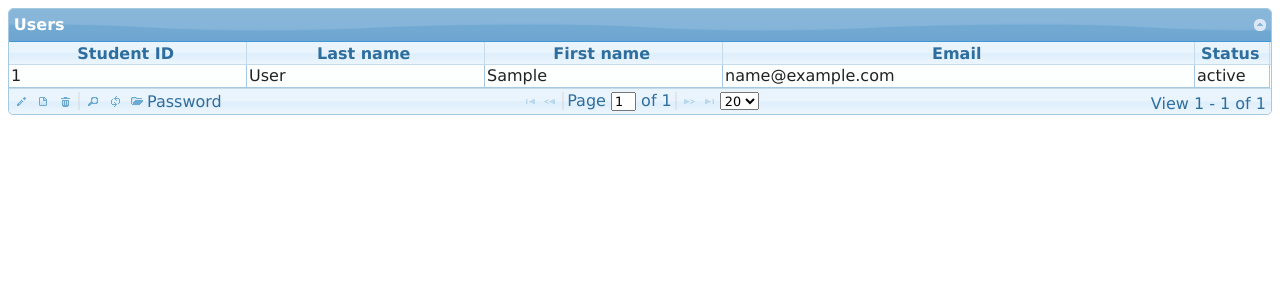
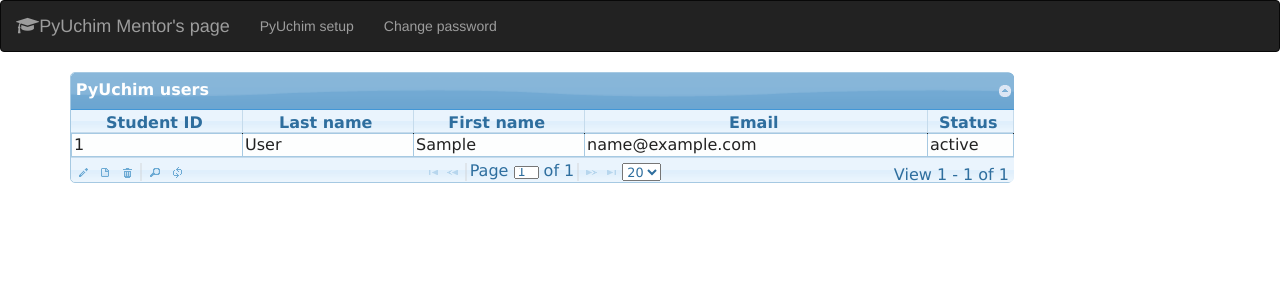
Before and after one commit to milanpopovic/PyUchim, a PHP site: page /mentor/StudentView.php in a window 1280 px wide. Shown: the top 300 px of the page. Run offline with PHP 8.4, Linux system fonts and the light colour scheme; the visitor is signed in with stand-in values (Sample User, id 1); tables that the repository leaves empty or names only in its code hold one stand-in row (values such as "Sample post"); a stand-in replaces the project's code that opens the database connection; lists and menus that the app fills with data are empty; some libraries are stand-ins or nearby versions.

Commit message:
Fixed Examples

```diff
--- a/mentor/StudentView.php
+++ b/mentor/StudentView.php
@@ -1,15 +1,64 @@
-<!DOCTYPE html PUBLIC "-//W3C//DTD XHTML 1.0 Strict//EN" "http://www.w3.org/TR/xhtml1/DTD/xhtml1-strict.dtd">
+<?php
+     session_start();
+     if(!isset($_SESSION['SESS_NAME'])){
+        echo "<center><h1>Not Authorized.</h1></center>";
+        exit;
+     }
+?><!DOCTYPE html PUBLIC "-//W3C//DTD XHTML 1.0 Strict//EN" "http://www.w3.org/TR/xhtml1/DTD/xhtml1-strict.dtd">
 <html xmlns="http://www.w3.org/1999/xhtml" xml:lang="en" lang="en">
 <head>
     <meta http-equiv="Content-Type" content="text/html; charset=utf-8" />
-<title>Students</title>
+    <title>PyUchim mentor's page</title>
+    <link rel="stylesheet" type="text/css" href="../CodeSkulptor3/bootstrap.css">
+    <link rel="shortcut icon" href="../CodeSkulptor3/favicon.ico">
+    <script src="../CodeSkulptor3/jquery-ui.js"></script>
+    <script src="../CodeSkulptor3/bootstrap.js"></script>
     <link rel="stylesheet" type="text/css" media="screen" href="themes/redmond/jquery-ui.custom.css" />
     <link rel="stylesheet" type="text/css" media="screen" href="css/ui.jqgrid.css" />
     <script src="js/jquery-1.7.2.min.js" type="text/javascript"></script>
     <script src="js/i18n/grid.locale-en.js" type="text/javascript"></script>
     <script src="js/jquery.jqGrid.min.js" type="text/javascript"></script>
+    <link rel="shortcut icon" href="../CodeSkulptor3/favicon.ico">
+    <link rel="stylesheet" href="https://cdnjs.cloudflare.com/ajax/libs/font-awesome/4.7.0/css/font-awesome.min.css">
+<script>
+function changePassword(){
+    var rowid = $("#student").jqGrid('getGridParam', 'selrow');
+    if(rowid == null){
+        alert("No user selected.")
+        return
+    }
+    id = jQuery("#student").jqGrid('getCell', rowid, 'Id');
+    new_password = prompt("New password:");
+    if (new_password != null){
+      $.ajax({
+        method: "POST",
+        url: "password_change.php",
+        data: {id: id, pass: new_password }
+      }).done(function( msg ) {
+            alert( "Password changed "+msg);
+      });
+    }
+}
+</script>
 </head>
 <body>
+<nav class="navbar navbar-inverse">
+  <div class="container-fluid">
+    <div class="navbar-header">
+          <a class="navbar-brand" href="#"><i class="fa fa-graduation-cap" aria-hidden="true"></i>PyUchim Mentor's page</a>
+    </div>
+    <div class="collapse navbar-collapse" id="bs-example-navbar-collapse-1">
+	<ul class="nav navbar-nav">
+           <li><a class="nav-link" href="../setup.php" target="_blank">PyUchim setup</a></li>
+  	   <li><a class="nav-link" href="#" onClick="changePassword()">Change password</a></li>
+        </ul>
+    </div>
+   </div>
+</nav>
+<div class="container">
+ <div class="row">
+  <div class="col-sm-0"></div>
+  <div class="col-sm-10">
 <script type="text/javascript">
 jQuery(function(){
   jQuery("#student").jqGrid({
@@ -22,7 +71,7 @@ jQuery(function(){
     {name:'firstName',index:'firstName',width:100,editable:true,hidden:false,editrules:{edithidden:true}},
     {name:'email',index:'email',width:200,editable:true,hidden:false,editrules:{edithidden:true}},
     {name:'password',index:'password',width:100,editable:false,hidden:true,editrules:{edithidden:false}},
-    {name:'status',index:'status',width:30,editable:true,hidden:false,editrules:{edithidden:true}}],
+    {name:'status',index:'status',width:50,editable:true,hidden:false,editrules:{edithidden:true}}],
     rowNum:20,
     width: '100%',
     height: '100%',
@@ -31,23 +80,19 @@ jQuery(function(){
     pager: "#StudentPager",
     sortname: "",
     autowidth: true,
-    caption: "Users",
+    caption: "PyUchim users",
     loadComplete: function(){},
     loadError : function(xhr, st, str){
                      alert(str);//'loadError triggered')
                 },
      ondblClickRow:function() {
          var rowid = $("#student").jqGrid('getGridParam', 'selrow');
-         //fn = jQuery("#student").jqGrid('getCell', rowid, 'firstName');
-         //ln = jQuery("#student").jqGrid('getCell', rowid, 'lastName');
          email = jQuery("#student").jqGrid('getCell', rowid, 'email');
          password = jQuery("#student").jqGrid('getCell', rowid, 'password');
-         //project = fn.toLowerCase();+"."+ln.toLowerCase();;
          window.open("../login/prof-login-exec.php?email="+email+"&id="+password);
     },
 
   });
-
   jQuery("#student").jqGrid("navGrid","#StudentPager",
     		{edit:true,add:false,del:true,view:true},
 	// Edit options
@@ -68,34 +113,14 @@ jQuery(function(){
            {},
         // View options
            {width:400}
-).navButtonAdd('#StudentPager',{
-     caption:"Password",
-     cursor:"",
-     title:"",
-     buttonicon:"ui-icon-folder-open",
-     onClickButton: function(){
-        var rowid = $("#student").jqGrid('getGridParam', 'selrow');
-        id = jQuery("#student").jqGrid('getCell', rowid, 'Id');
-        new_password = prompt("New password:");
-        if (new_password != null){
-          $.ajax({
-            method: "POST",
-            url: "password_change.php",
-            data: {id: id, pass: new_password }
-          })
-          .done(function( msg ) {
-            alert( "Password changed "+msg);
+  )
+  $(".ui-search-toolbar").hide();
+  //jQuery("#student").jqGrid('filterToolbar',{stringResult: true,searchOnEnter : false});
 });
-        }
-      }
-   })
-  $(".ui-search-toolbar").hide();
-  //if(true)
-  //	jQuery("#student").jqGrid('filterToolbar',{stringResult: true,searchOnEnter : false});
-});
-
 </script>
 <table id="student"></table>
 <div id="StudentPager"></div>
+<div class="col-sm-0"></div>
+</div>
 </body>
 </html>
```
Also changed, not shown: index.php (+20 -20 lines). Lines whose indentation alone changed are shown as unchanged.
